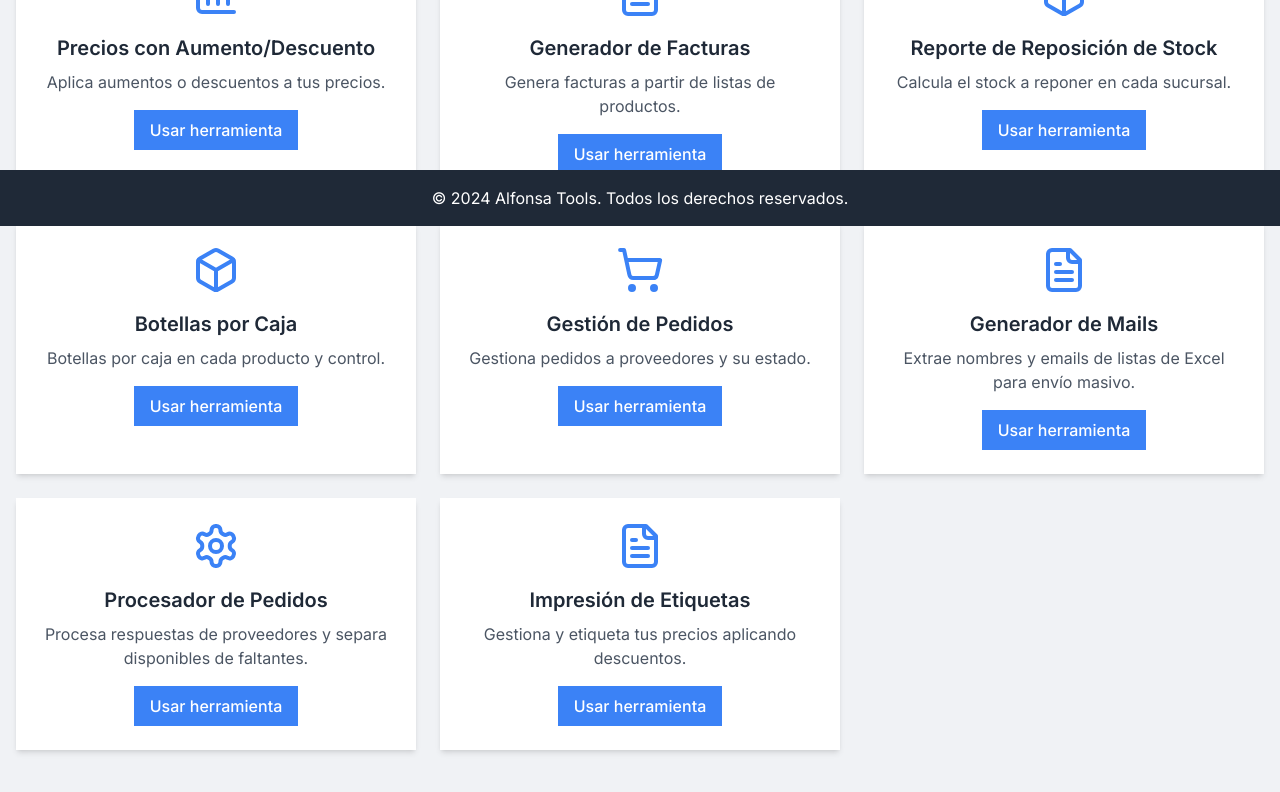
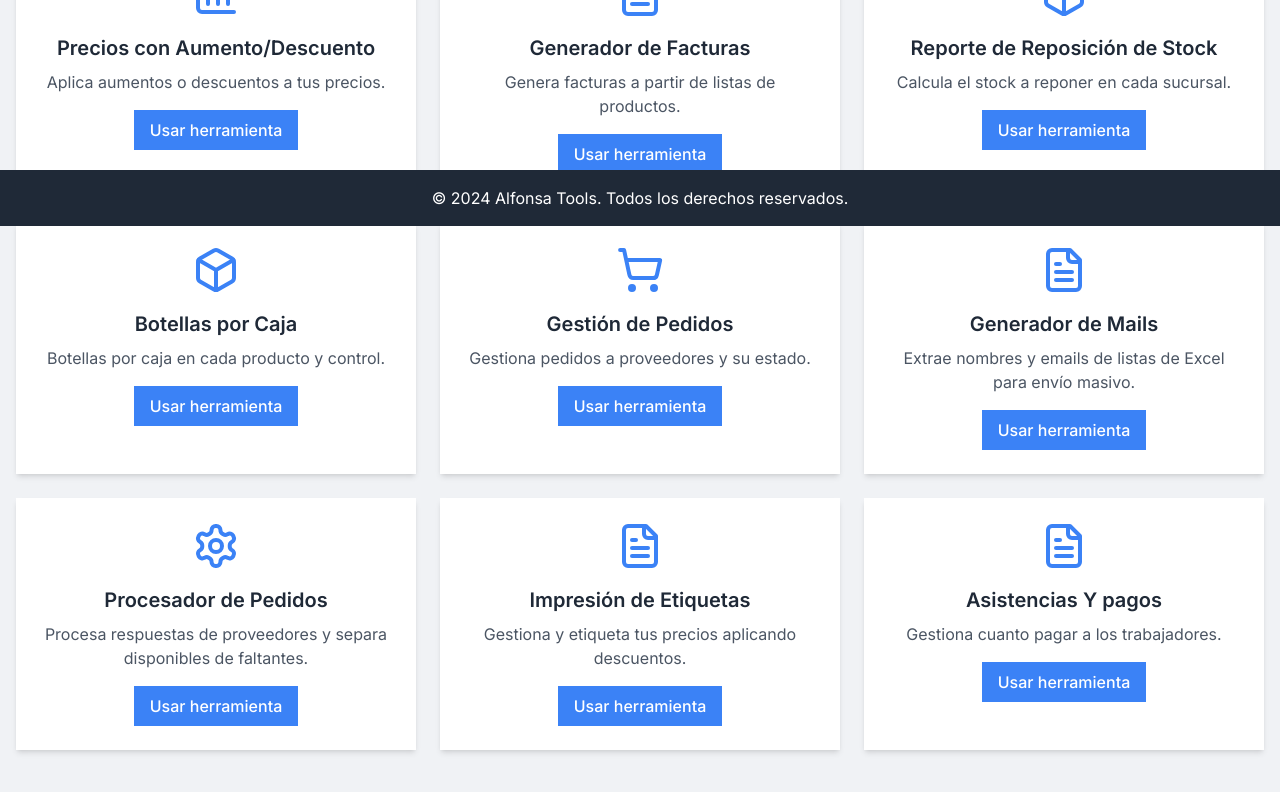
Before and after one commit to FernandoSatti/alfonsa-tools-modern, a Next.js app: page / in a window 1280 px wide. Shown: the part 574-1366 px from the top of the page. Built offline with nearby package versions, Linux system fonts and the light colour scheme.

Commit message:
asistencia update.tsx
se agrego una nueva herramienta para gestionar asistencias y pagos

```diff
--- a/app/page.tsx
+++ b/app/page.tsx
@@ -78,6 +78,12 @@ const tools = [
     title: "Impresión de Etiquetas",
     description: "Gestiona y etiqueta tus precios aplicando descuentos.",
   },
+  {
+    href: "https://asistencia-app-definitivaa.vercel.app/",
+    icon: FileText,
+    title: "Asistencias Y pagos",
+    description: "Gestiona cuanto pagar a los trabajadores.",
+  },
 ]
 
 export default function HomePage() {
```
